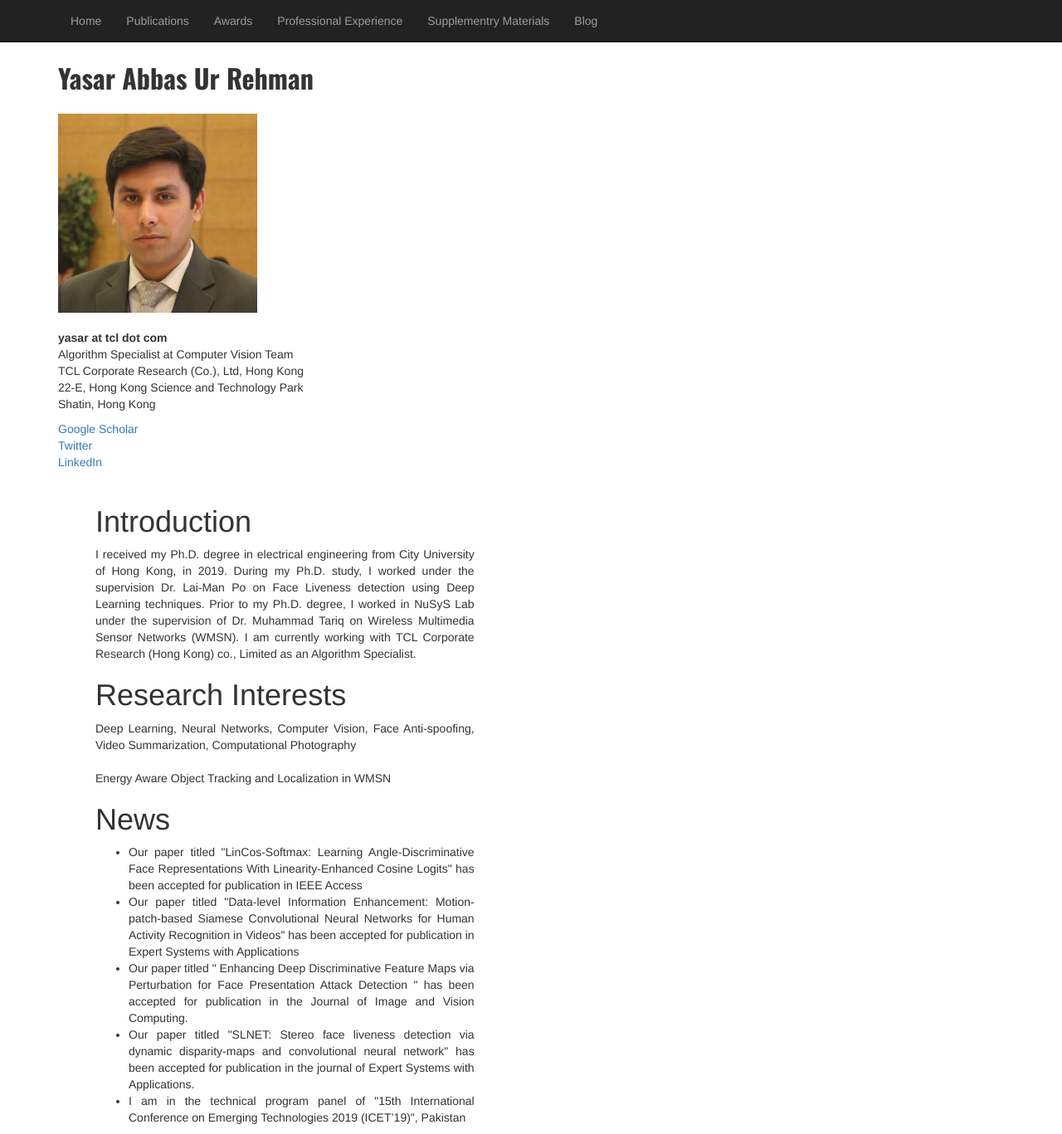
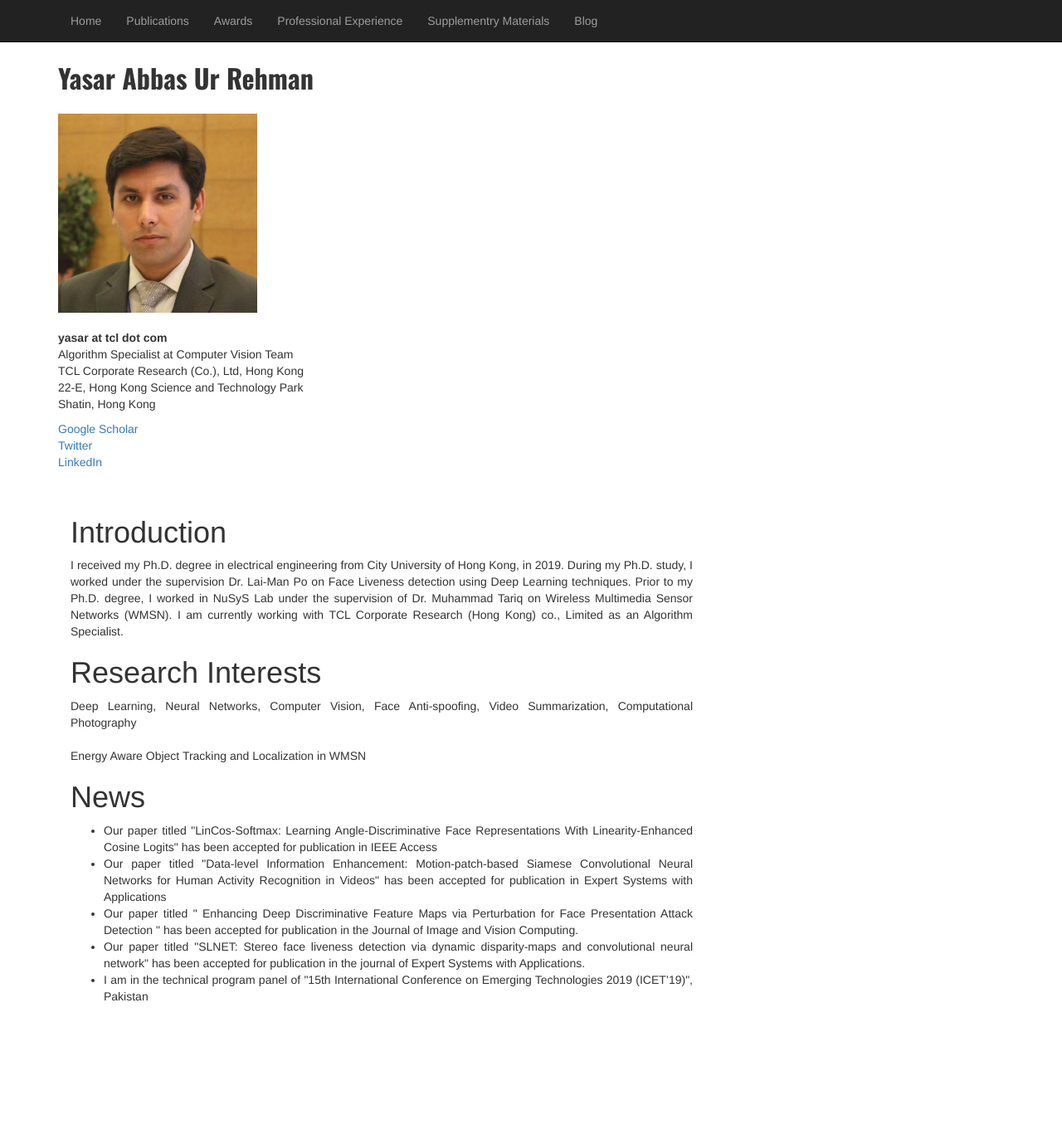
Before and after one commit to yasar-rehman/yasar, a Jekyll site: the page built from index.html, in a window 1280 px wide. Shown: the whole page at 83% size. Built offline with Jekyll 4.4.1, drawn with Linux system fonts in a browser that asks for light colours; after the commit the page ends 1221 px from its top, so only the background shows below that.

Commit message:
Update index.html

```diff
--- a/index.html
+++ b/index.html
@@ -20,11 +20,10 @@
               			<div><a href="#">Twitter</a></div>
              			<div><a href="#">LinkedIn</a></div>
             		</div>
-		</div>
+
 
                  <!-- Entries Column -->
-            <div class="col-md-8">
-               <div class="col-md-8" style="margin-top:3%; text-align:justify;">
+            <div class="col-md-8; col-sm-8" style="margin-top:3%; text-align:justify;">
 			<h1>Introduction</h1>
 			<p> I received my Ph.D. degree in electrical engineering from City University of Hong Kong, in 2019.
 				During my Ph.D. study, I worked under the supervision Dr. Lai-Man Po on Face Liveness detection using Deep Learning techniques.
```
